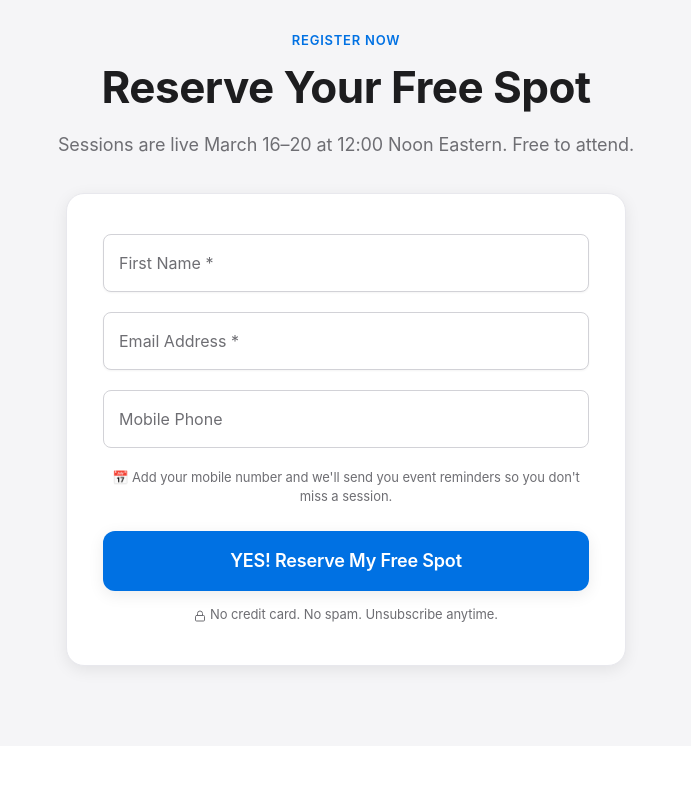
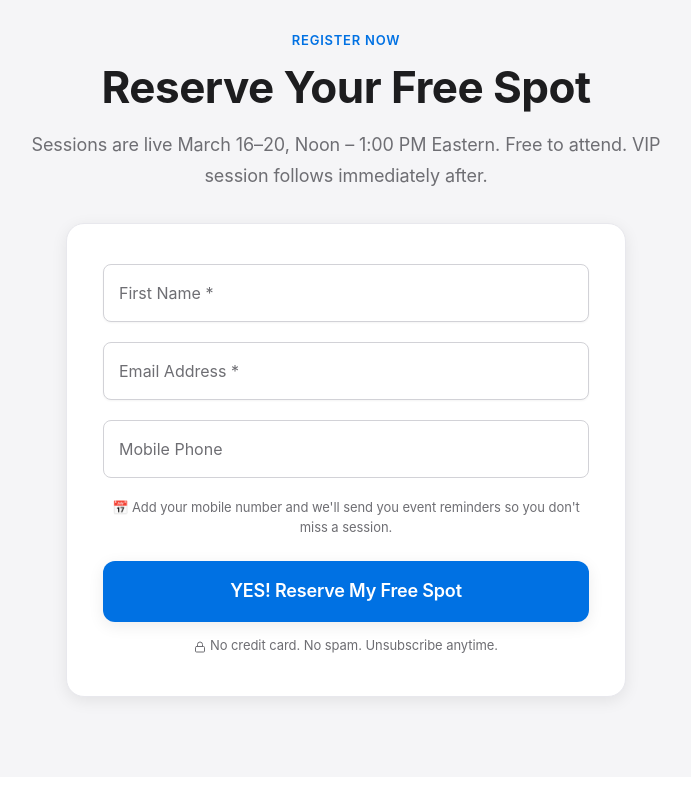
Before and after one commit to rbradshaw9/emotionalfreedomchallenge, a Next.js app: page / in a window 1280 px wide. Shown: the part 1300-2100 px from the top of the page, without its empty margins (294-985 px from the left). Built offline with nearby package versions, Linux system fonts and the light colour scheme.

Commit message:
content: add noon–1pm ET and VIP session info to main registration page

```diff
--- a/app/(main)/page.tsx
+++ b/app/(main)/page.tsx
@@ -76,7 +76,7 @@ export default function RegistrationPage() {
           <div className="v2-text-center" style={{ marginBottom: '32px' }}>
             <span className="v2-kicker">Register Now</span>
             <h2 className="v2-h2">Reserve Your Free Spot</h2>
-            <p className="v2-body v2-muted-text">Sessions are live {CHALLENGE.dateRangeShort} at {CHALLENGE.sessionTime}. Free to attend.</p>
+            <p className="v2-body v2-muted-text">Sessions are live {CHALLENGE.dateRangeShort}, {CHALLENGE.sessionTimeRange}. Free to attend. VIP session follows immediately after.</p>
           </div>
           <div className="v2-form-card">
             <RegistrationForm />
@@ -240,7 +240,8 @@ export default function RegistrationPage() {
           <div className="v2-card v2-max-w-narrow" style={{ background: 'var(--v2-bg-muted)', margin: '0 auto' }}>
             <ul className="v2-list" style={{ margin: 0 }}>
               <li style={{ marginBottom: '10px' }}><strong>Dates:</strong> {CHALLENGE.dateRange}</li>
-              <li style={{ marginBottom: '10px' }}><strong>Sessions:</strong> Live each day at {CHALLENGE.sessionTime}</li>
+              <li style={{ marginBottom: '10px' }}><strong>Sessions:</strong> Live each day, {CHALLENGE.sessionTimeRange}</li>
+              <li style={{ marginBottom: '10px' }}><strong>VIP Session:</strong> Follows immediately after each daily session</li>
               <li style={{ marginBottom: '10px' }}><strong>Where:</strong> Private Facebook group</li>
               <li style={{ marginBottom: 0 }}><strong>Cost:</strong> Free</li>
             </ul>
--- a/lib/challengeConfig.ts
+++ b/lib/challengeConfig.ts
@@ -9,6 +9,7 @@ export const CHALLENGE = {
   startDateFull: 'Monday, March 16',
   endDateFull: 'Friday, March 20',
   sessionTime: '12:00 Noon Eastern',
+  sessionTimeRange: 'Noon – 1:00 PM Eastern',
   year: '2026',
   // UTC equivalents of 12:00 Noon Eastern (UTC-5) for calendar links
   calendarStartISO: '20260316T170000Z',
```
